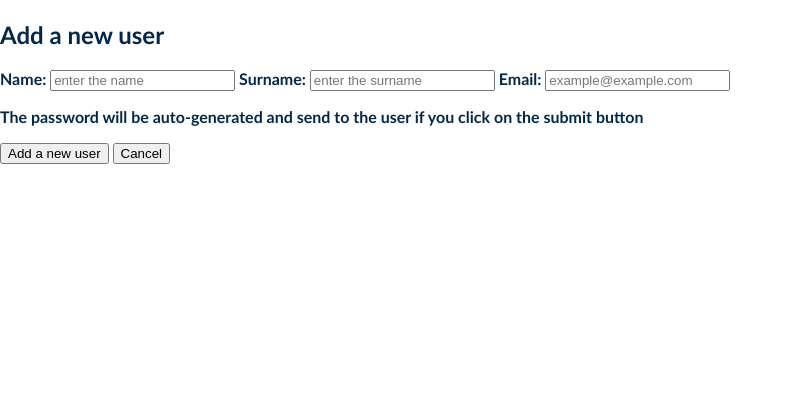
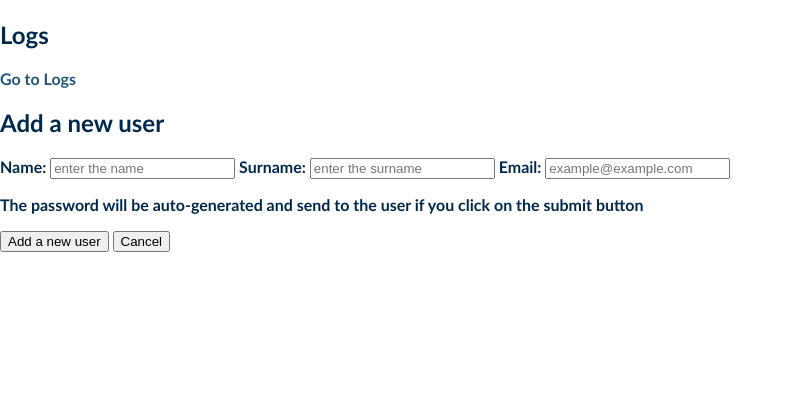
Before and after one commit to MatteoRober/Trasis_Project, a PHP site: page /adminManagesUsers.php in a window 1280 px wide. Shown: the top 420 px of the page, without its empty margins (0-793 px from the left). Run offline with PHP 8.4, Linux system fonts and the light colour scheme.

Commit message:
Admin page fix

```diff
--- a/adminManagesUsers.php
+++ b/adminManagesUsers.php
@@ -1,10 +1,14 @@
 <?php
 session_start();
+
+require('inc/db_functions.inc.php');
 
 $title = "Manage Users";
 include 'inc/header.inc.php';
 
 ?>
+<h2>Logs</h2>
+<a href="logs.php">Go to Logs</a>
 <h2>Add a new user</h2>
 
 <form id="addUserForm" method="post"> <!--TODO: attach function to send data to DB-->
```
